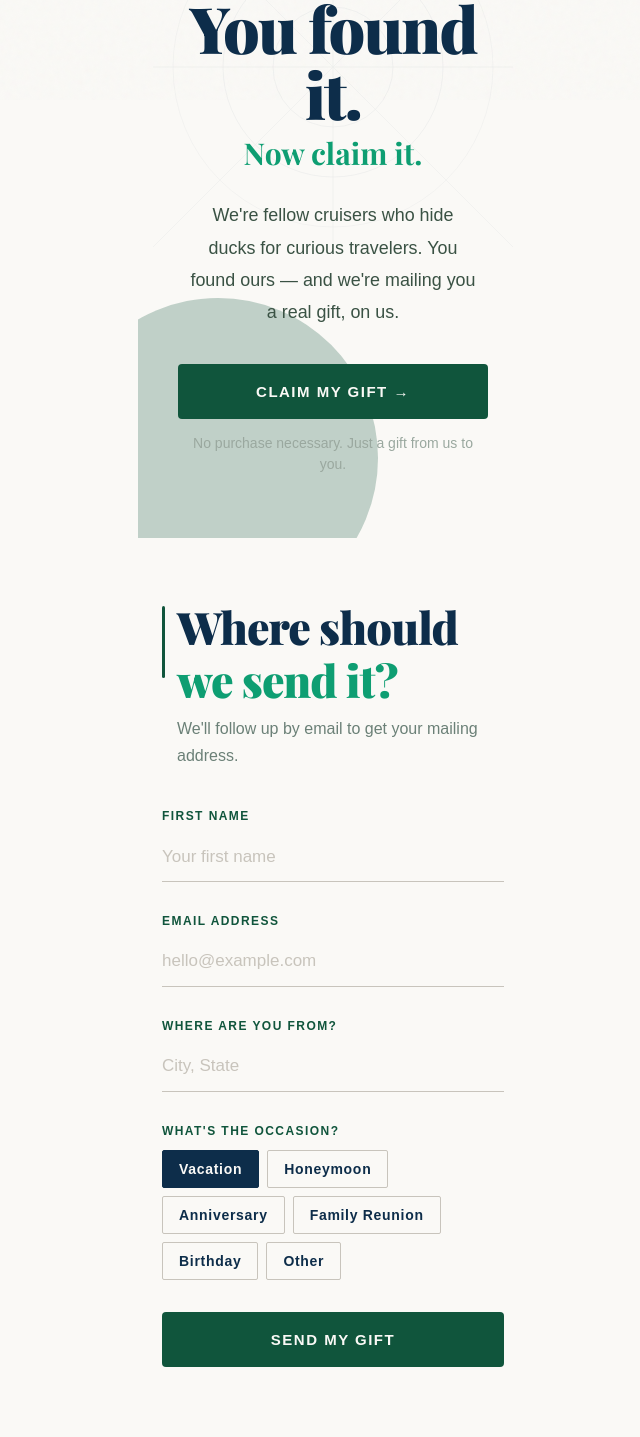
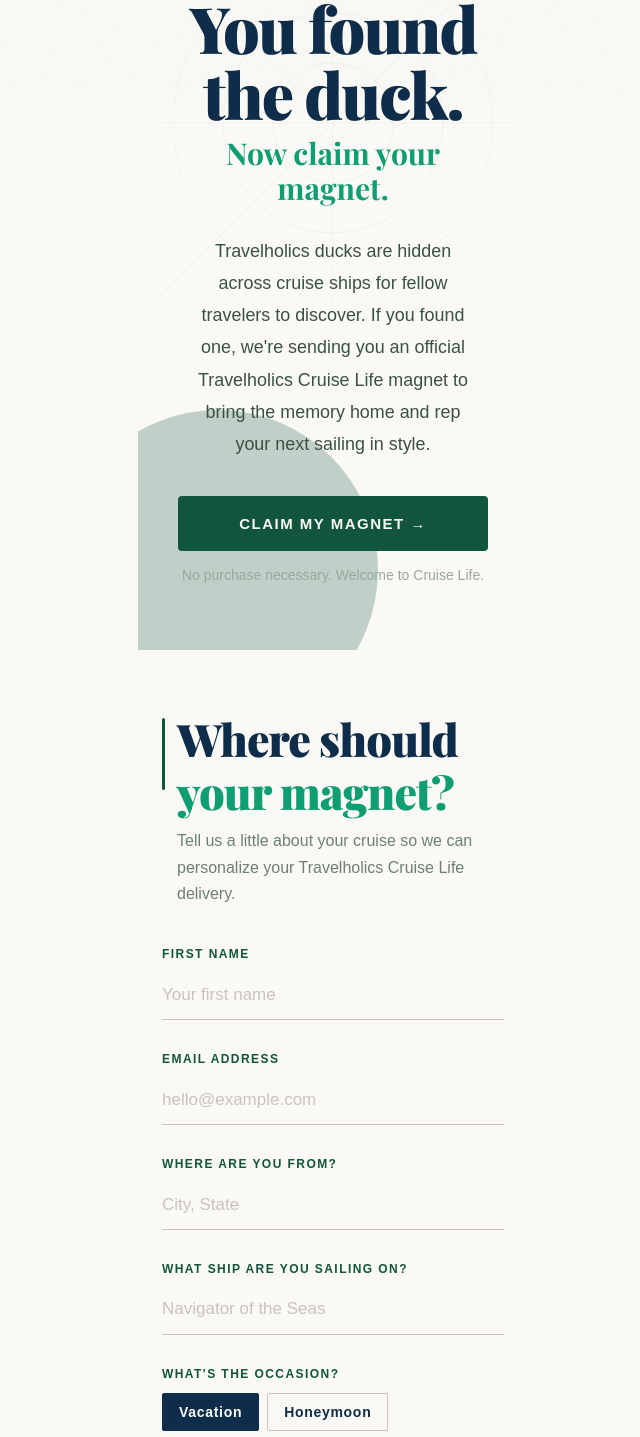
Before and after one commit to mrrickyspanish/travelholics, a Next.js app: page /duck-hunt in a window 1280 px wide. Shown: the part 700-2137 px from the top of the page, without its empty margins (307-947 px from the left). Built offline with nearby package versions, Linux system fonts and the light colour scheme; no server answers.

Commit message:
Duck hunt: Cruise Life copy + magnet framing + ship name field

```diff
--- a/app/duck-hunt/page.tsx
+++ b/app/duck-hunt/page.tsx
@@ -70,6 +70,7 @@
   const [firstName, setFirstName] = useState("");
   const [email, setEmail] = useState("");
   const [city, setCity] = useState("");
+  const [shipName, setShipName] = useState("");
   const [website, setWebsite] = useState("");
   const [shipLabel, setShipLabel] = useState("your ship");
 
@@ -171,6 +172,7 @@
     const batch = queryParams?.get("batch")?.trim() || null;
     const ship = queryParams?.get("ship")?.trim() || null;
     const source = queryParams?.get("source")?.trim() || null;
+    const insertedShip = shipName.trim() || ship || null;
 
     try {
       if (supabase) {
@@ -182,7 +184,7 @@
             travel_reason: travelReason,
             duck_number: duckNumber,
             batch,
-            ship,
+            ship: insertedShip,
             source,
           },
         ]);
@@ -366,31 +368,32 @@
                   <h1
                     className={`${playfair.className} type-page-title text-[#0D2D4A] mb-2`}
                   >
-                    You found it.
+                    You found the duck.
                   </h1>
 
                   <h2
                     className={`${playfair.className} type-page-subhead font-bold italic mb-7`}
                     style={{ color: "#0E9E72" }}
                   >
-                    Now claim it.
+                    Now claim your magnet.
                   </h2>
 
                   <p className="type-body-lg text-[#3A5244] max-w-[290px] mx-auto mb-9">
-                    We&apos;re fellow cruisers who hide ducks for curious
-                    travelers. You found ours — and we&apos;re mailing you a
-                    real gift, on us.
+                    Travelholics ducks are hidden across cruise ships for fellow
+                    travelers to discover. If you found one, we&apos;re sending
+                    you an official Travelholics Cruise Life magnet to bring the
+                    memory home and rep your next sailing in style.
                   </p>
 
                   <a
                     href="#form"
                     className="type-cta block w-full py-5 bg-[#10553C] text-[#FAF9F6] tracking-[.1em] uppercase rounded-[4px] text-center active:scale-[.98] transition-transform"
                   >
-                    Claim My Gift →
+                    Claim My Magnet →
                   </a>
 
                   <p className="type-caption text-[#9AA89F] mt-3.5">
-                    No purchase necessary. Just a gift from us to you.
+                    No purchase necessary. Welcome to Cruise Life.
                   </p>
                 </div>
               </div>
@@ -412,12 +415,12 @@
                       className={`${playfair.className} type-section-title font-bold italic leading-none mt-1`}
                       style={{ color: "#0E9E72" }}
                     >
-                      we send it?
+                      your magnet?
                     </div>
                   </div>
                 </div>
                 <p className="type-body text-[#6B8077] ml-[15px]">
-                  We&apos;ll follow up by email to get your mailing address.
+                  Tell us a little about your cruise so we can personalize your Travelholics Cruise Life delivery.
                 </p>
               </div>
 
@@ -477,6 +480,19 @@
                 </div>
 
                 <div>
+                  <div className="type-kicker text-[#10553C] mb-2">
+                    What Ship Are You Sailing On?
+                  </div>
+                  <input
+                    type="text"
+                    value={shipName}
+                    onChange={(e) => setShipName(e.target.value)}
+                    placeholder="Navigator of the Seas"
+                    className="w-full bg-transparent border-b-[1.5px] border-[#C8C4BC] py-3 text-[17px] text-[#0D2D4A] placeholder:text-[#C8C4BC] focus:outline-none focus:border-[#10553C] transition-colors"
+                  />
+                </div>
+
+                <div>
                   <div className="type-kicker text-[#10553C] mb-3">
                     What&apos;s the Occasion?
                   </div>
@@ -508,7 +524,7 @@
                   disabled={formState === "submitting"}
                   className="type-cta w-full py-5 bg-[#10553C] text-[#FAF9F6] tracking-[.1em] uppercase rounded-[4px] active:scale-[.98] transition-transform disabled:opacity-60 disabled:cursor-not-allowed"
                 >
-                  {formState === "submitting" ? "Sending..." : "Send My Gift"}
+                  {formState === "submitting" ? "Sending..." : "Send My Magnet"}
                 </button>
               </form>
             </section>
@@ -531,8 +547,8 @@
               </h2>
 
               <p className="type-body-lg text-[#F7F4EF]/60 max-w-[280px] mb-12">
-                We&apos;ll send you an email to grab your mailing address —
-                then your gift ships out to you.
+                You&apos;re now part of Cruise Life. We&apos;ll reach out to
+                confirm your mailing address and get your magnet on its way.
               </p>
 
               <div className="w-full max-w-[320px] rounded-[22px] border border-[#D4A853]/20 bg-[#F7F4EF] p-4 shadow-2xl shadow-black/20 mb-8">
@@ -574,8 +590,8 @@
                       Check your inbox
                     </div>
                     <div className="type-caption text-[#F7F4EF]/45">
-                      Look for an email from us — we&apos;ll ask for your
-                      mailing address there to ship your gift.
+                      Look for an email from us — we&apos;ll confirm your
+                      mailing address and get your Cruise Life magnet shipped.
                     </div>
                   </div>
                 </div>
@@ -589,8 +605,8 @@
                       Follow us on TikTok
                     </div>
                     <div className="type-caption text-[#F7F4EF]/45">
-                      Cruise tips, deals, and trip ideas @rjsmom1 — come sail
-                      with us.
+                      Cruise tips, deals, and trip ideas @rjsmom1 — this is
+                      where the Cruise Life community lives.
                     </div>
                   </div>
                 </div>
@@ -600,7 +616,7 @@
                 href="/"
                 className="type-cta mt-12 text-[#D4A853] tracking-[.08em] uppercase flex items-center gap-2"
               >
-                Explore Travelholics →
+                Join Cruise Life →
               </Link>
             </section>
           )}
```
